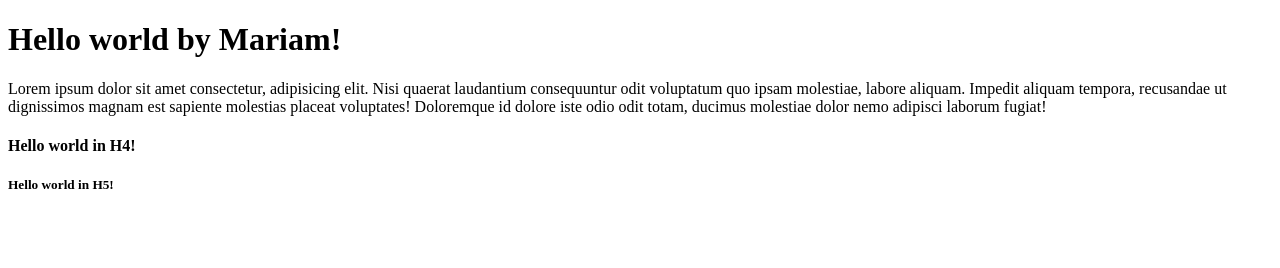
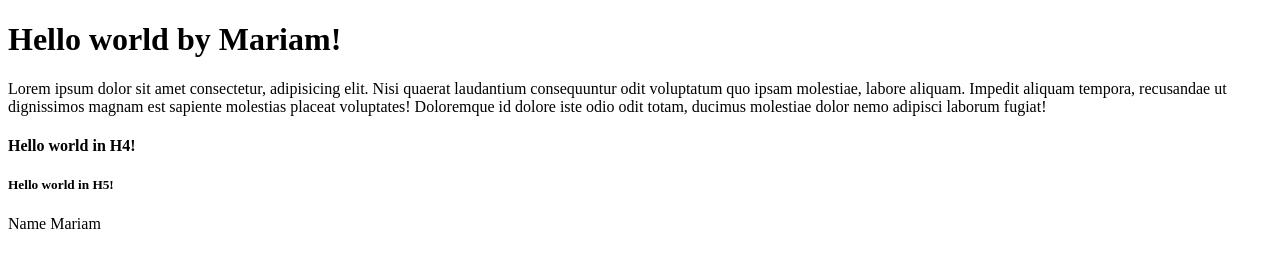
Before and after one commit to Zanderbolt/test-git, a plain HTML site: page index.html in a window 1280 px wide. Drawn offline with Linux system fonts and the light colour scheme.

Commit message:
Name mariam

```diff
--- a/index.html
+++ b/index.html
@@ -16,6 +16,7 @@
         laborum fugiat!</p>
         <h4>Hello world in H4!</h4>
         <h5>Hello world in H5!</h5>
+        <p>Name Mariam</p>
 </body>
 
 </html>
```
